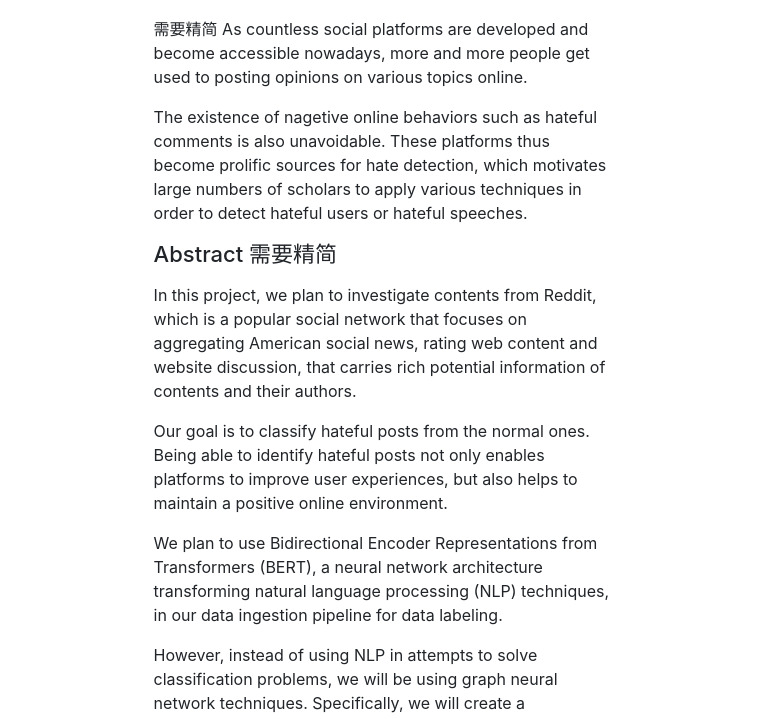
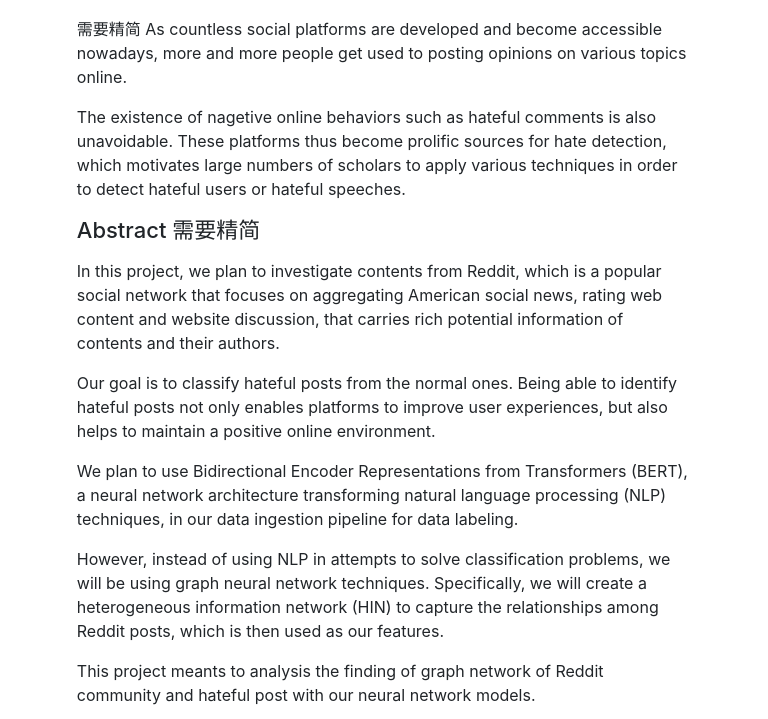
Before and after one commit to syeehyn/hinreddit, a plain HTML site: page index.html in a window 768 px wide. Shown: the part 272-991 px from the top of the page. Drawn offline with Linux system fonts and the light colour scheme.

Commit message:
Update main.css

```diff
--- a/src/visualization/main.css
+++ b/src/visualization/main.css
@@ -58,12 +58,12 @@ margin-top: 2rem;
 /* details */
 @media screen and (min-width: 480px) {
 .body {
-	width: 80% !important;
+	width: 90% !important;
 }
 }
 @media screen and (min-width: 520px) and (max-width: 779px) {
 	.body {
-		width: 60% !important;
+		width: 80% !important;
 	}
 }
 @media screen and (min-width: 780px) {
```
